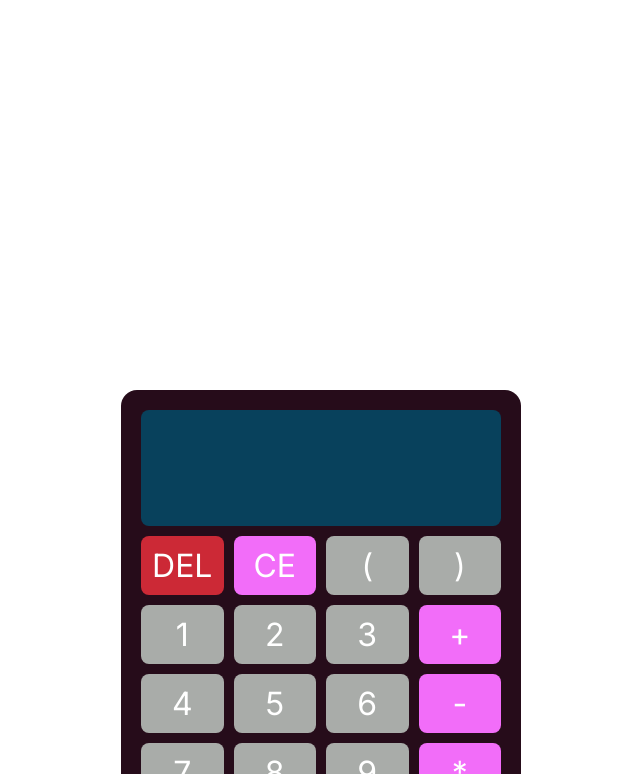
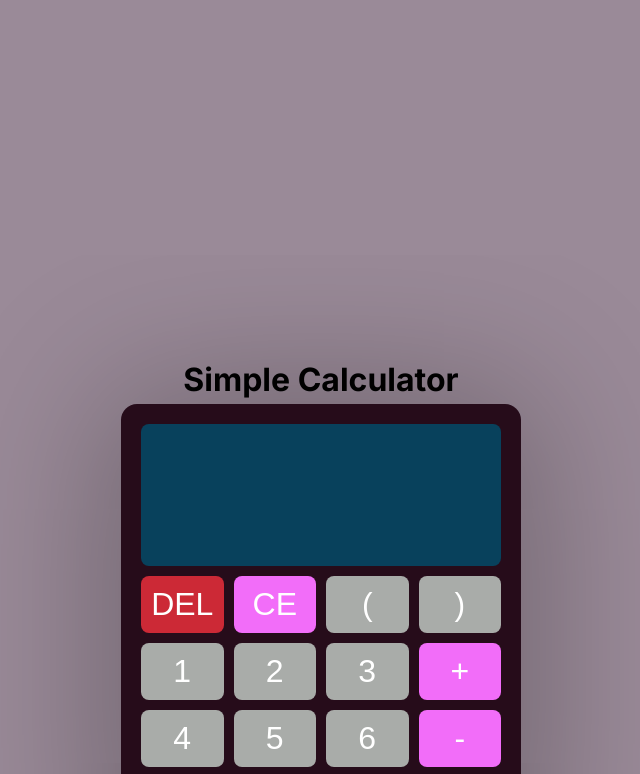
Before and after one commit to bhrnja/calculator, a plain HTML site: page index.html in a window 1280 px wide. Both pictures are taken after a click on the button "CE". Shown: the top 774 px of the page, without its empty margins (319-959 px from the left). Drawn offline with Linux system fonts and the light colour scheme.

Commit message:
Added additional components to HTML and CSS
Further stylized the calculator with hover and active states for the calcButtons. Added a new title to the top of the calculator and started initializing contants in the JS file.

```diff
--- a/index.html
+++ b/index.html
@@ -9,6 +9,9 @@
 </head>
 <body>
 
+    <div style="margin-bottom: .3125rem; text-align: center;">
+        <h1>Simple Calculator</h1>
+    </div>
     <div class="calculator">
         <div class="display">
             <input id="calcDisplay" class="calcDisplay" readonly>
--- a/scripts/main.js
+++ b/scripts/main.js
@@ -0,0 +1 @@
+const calcDisplay = document.getElementById("calcDisplay")
--- a/styles/style.css
+++ b/styles/style.css
@@ -21,6 +21,12 @@ html {
     display: flex;
     justify-content: center;
     align-items: center;
+    background-color: rgb(154, 138, 152);
+    font-family: 'Inter', sans-serif;
+}
+
+*:focus {
+    outline: none;
 }
 
 .calculator {
@@ -31,16 +37,19 @@ html {
     gap: .625rem;
     background-color: var(--dark-purple);
     border-radius: 1rem;
+    box-shadow: 0 0 10rem .5rem #00000050;
 }
 
 .calcDisplay {
     width: 100%;
-    font-family: 'Inter', sans-serif;
     font-size: 6rem;
+    text-align: right;
+    overflow: scroll;
     color: #ffffff;
     background-color: var(--indigo-dye);
     border: none;
     border-radius: .5rem;
+    padding: 1rem;
 }
 
 .operators {
@@ -57,19 +66,44 @@ html {
 }
 
 .inputButton {
-    font-family: 'Inter', sans-serif;
     font-size: 2rem;
     padding: 10px;
     border: none;
     border-radius: .5rem;
     color: #ffffff;
     background-color: var(--silver);
+    cursor: pointer;
 }
+
+.inputButton:hover {
+    background-color: #a9aca980;
+}
+
+.inputButton:active {
+    background-color: #a9aca995;
+}
+
 
 .delBtn {
     background-color: var(--persian-red);
 }
 
+.delBtn:hover {
+    background-color: #cc293680;
+}
+
+.delBtn:active {
+    background-color: #cc293695;
+}
+
 .orgBtn {
     background-color: var(--ultra-pink);
 }
+
+.orgBtn:hover {
+    background-color: #f26df980;
+}
+
+.orgBtn:active {
+    background-color: #f26df995;
+}
```
